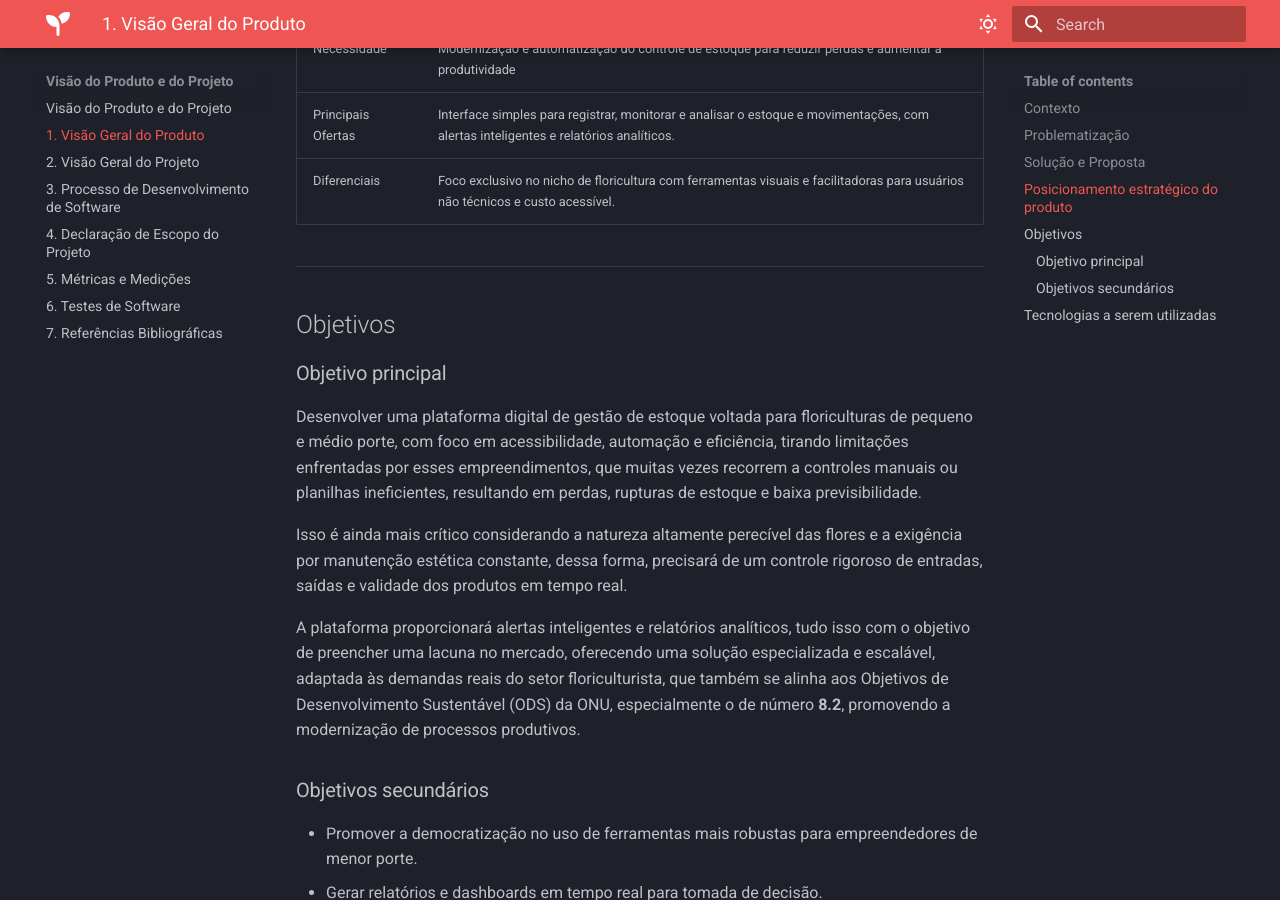
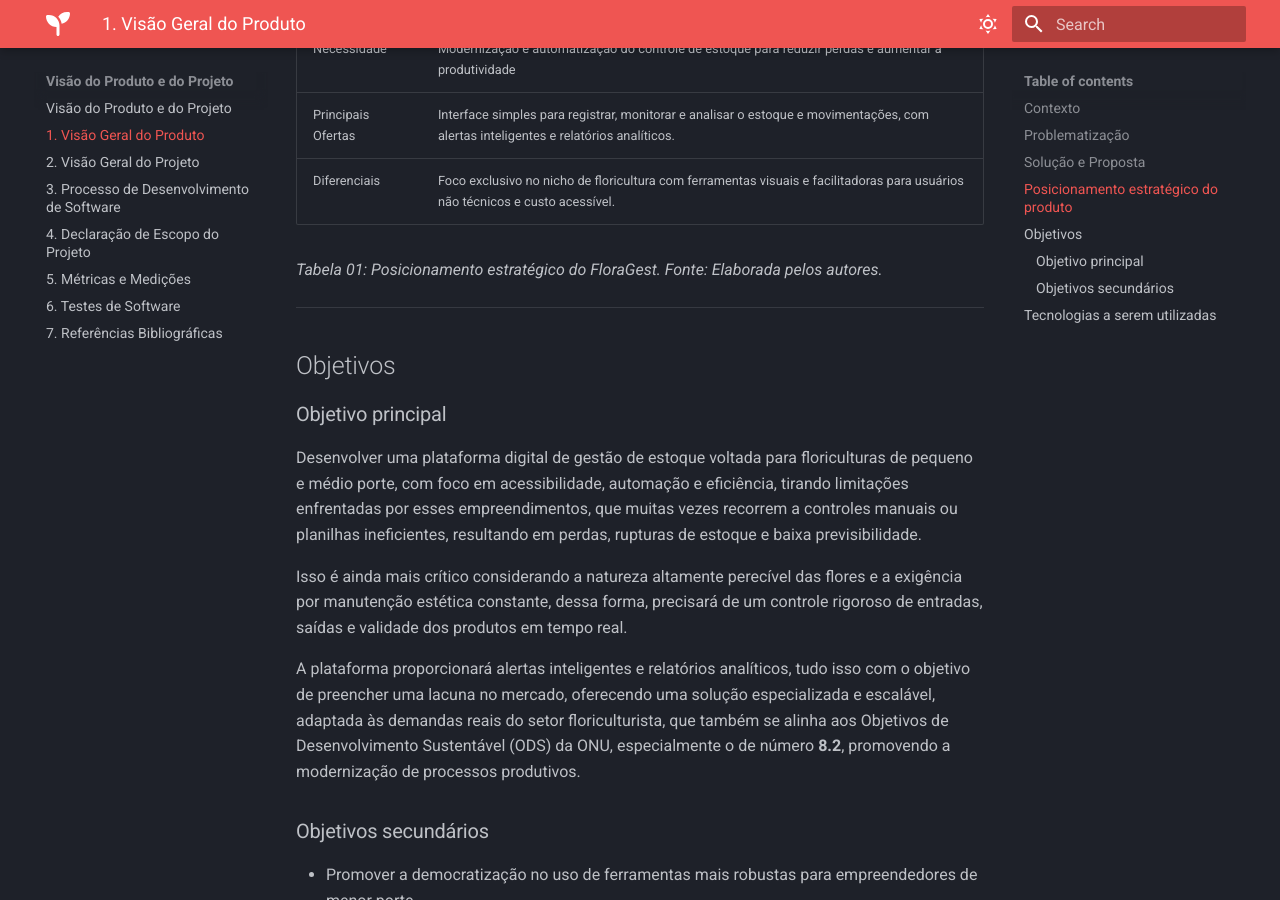
Before and after one commit to FGA0138-MDS-Ajax/2025.1-Jera, an MkDocs documentation site: the page built from docs/visao/01_produto.md, in a window 1280 px wide and 900 px high, scrolled down 2667 px. Built offline with MkDocs 1.6.1 and Material for MkDocs 9.7.7, drawn with Linux system fonts in a browser that asks for light colours.

Commit message:
Update 01_produto.md
Correção de legenda da tabela 01.

```diff
--- a/docs/visao/01_produto.md
+++ b/docs/visao/01_produto.md
@@ -60,6 +60,8 @@ A tabela abaixo sintetiza o posicionamento estratégico do FloraGest no mercado
 |     Principais Ofertas    	|     Interface simples para registrar, monitorar e analisar o   estoque e movimentações, com alertas inteligentes e relatórios analíticos.    	|
 |     Diferenciais          	|     Foco   exclusivo no nicho de floricultura com ferramentas visuais e facilitadoras   para usuários não técnicos e custo acessível.        	|
 
+*Tabela 01: Posicionamento estratégico do FloraGest. Fonte: Elaborada pelos autores.*
+
 ---
 ## Objetivos
 
```
